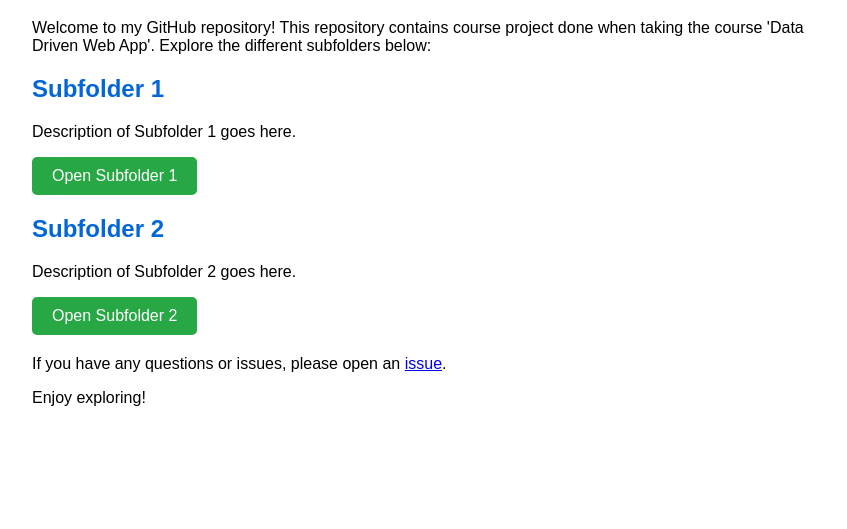
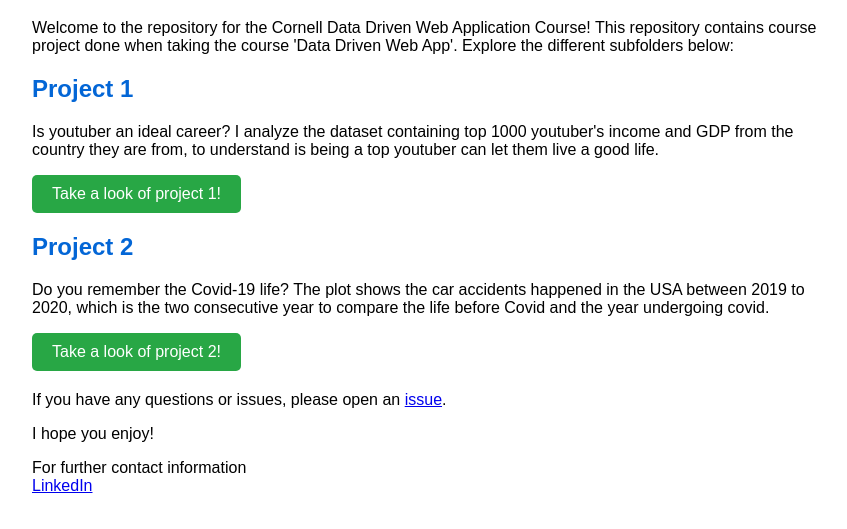
Before and after one commit to okty1227/bie_portfolio, a website: page index.html in a window 1280 px wide. Shown: the part 81-610 px from the top of the page, without its empty margins (208-1055 px from the left). Drawn offline with Linux system fonts and the light colour scheme.

Commit message:
Edit Directory

```diff
--- a/index.html
+++ b/index.html
@@ -3,7 +3,7 @@
 <head>
     <meta charset="UTF-8">
     <meta name="viewport" content="width=device-width, initial-scale=1.0">
-    <title>My Awesome GitHub Repository</title>
+    <title>Course Project Repo</title>
     <style>
         body {
             font-family: 'Arial', sans-serif;
@@ -35,29 +35,36 @@
 <body>
 
     <h1>GitHub Repository</h1>
-    <p>Welcome to my GitHub repository! This repository contains course project done when taking the course 'Data Driven Web App'. Explore the different subfolders below:</p>
+    <p>Welcome to the repository for the Cornell Data Driven Web Application Course! This repository contains course project done when taking the course 'Data Driven Web App'. Explore the different subfolders below:</p>
 
     <div class="subfolder">
-        <h2>Subfolder 1</h2>
-        <p>Description of Subfolder 1 goes here.</p>
-        <a href="./assignment1/" class="btn">Open Subfolder 1</a>
+        <h2>Project 1</h2>
+        <p>Is youtuber an ideal career? I analyze the dataset containing top 1000 youtuber's income and GDP from the country they are from, to understand is being a top youtuber can let them live a good life.</p>
+
+        <a href="./assignment1/" class="btn">Take a look of project 1!</a>
     </div>
 
     <div class="subfolder">
-        <h2>Subfolder 2</h2>
-        <p>Description of Subfolder 2 goes here.</p>
-        <a href="./assignment2/" class="btn">Open Subfolder 2</a>
+        <h2>Project 2</h2>
+        <p>Do you remember the Covid-19 life? The plot shows the car accidents happened in the USA between 2019 to 2020, which is the two consecutive year to compare the life before Covid and the year undergoing covid.</p>
+        <a href="./assignment2/" class="btn">Take a look of project 2!</a>
     </div>
 
     <!-- <div class="subfolder">
-        <h2>Subfolder 3</h2>
+        <h2>Project 3</h2>
         <p>Description of Subfolder 3 goes here.</p>
-        <a href="./assignment3" class="btn">Open Subfolder 3</a>
+        <a href="./assignment3" class="btn">Open Project 3</a>
     </div> -->
 
-    <p>If you have any questions or issues, please open an <a href="https://github.com/your-username/your-repo-name/issues">issue</a>.</p>
+    <p>If you have any questions or issues, please open an <a href="https://github.com/okty1227">issue</a>.</p>
 
-    <p>Enjoy exploring!</p>
+    <p>I hope you enjoy!</p>
 
 </body>
+
+<footer>
+    For further contact information
+    <br>
+    <a href="https://www.linkedin.com/in/ting-lai/">LinkedIn</a>
+</footer>
 </html>
```
Also changed, not shown: assignment1/index.html (+2 -2 lines).
